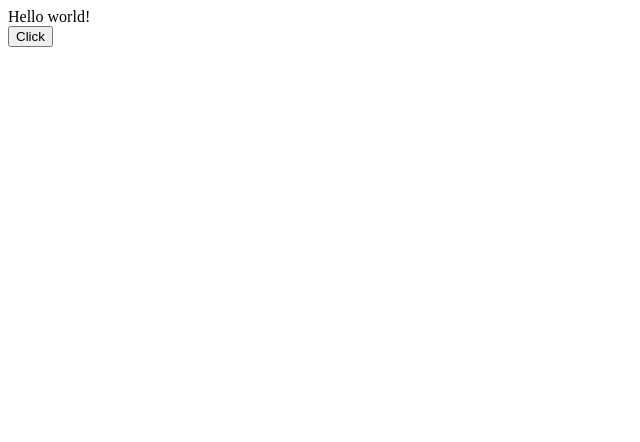
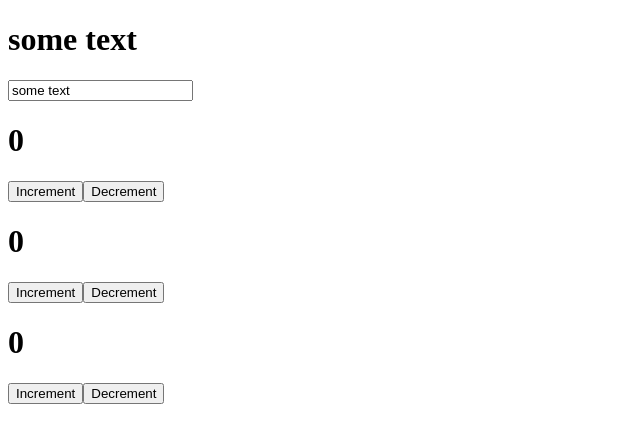
Before and after one commit to dmitry92ahv/learnReact, a React (Create React App) app in the folder my-app/: page / in a window 1280 px wide. Shown: the top 442 px of the page, without its empty margins (0-640 px from the left). Built offline with nearby package versions, Linux system fonts and the light colour scheme.

Commit message:
first react app, learn simple component

```diff
--- a/my-app/src/App.js
+++ b/my-app/src/App.js
@@ -1,12 +1,26 @@
-import React from "react";
+import React, {useState} from "react";
+import Counter from "./components/Counter";
 
 function App() {
+
+
+  const [value, setValue] = useState('some text');
+
+
   return (
     <div className="App">
-        <div>
-            Hello world!
-        </div>
-        <button>Click</button>
+
+        <h1>{value}</h1>
+        <input value={value}
+          onChange={event => setValue(event.target.value)}
+        ></input>
+
+        <Counter/>
+
+        <Counter/>
+
+        <Counter/>
+
     </div>
   );
 }
--- /dev/null
+++ b/my-app/src/components/Counter.jsx
@@ -0,0 +1,24 @@
+import React, { useState } from "react";
+
+const Counter = function () {
+    const [count, setCount] = useState(0);
+
+
+    function increment(){
+        setCount(count + 1);
+    }
+
+    function decrement(){
+        setCount(count - 1);
+    }
+
+    return(
+      <div>
+          <h1>{count}</h1>
+          <button onClick={increment}>Increment</button>
+          <button onClick={decrement}>Decrement</button>
+      </div>
+    )
+}
+
+export default Counter;
--- a/my-app/src/index.js
+++ b/my-app/src/index.js
@@ -3,6 +3,7 @@
 import App from './App';
 
 ReactDOM.render(
-  <App />,
+  <App/>
+  ,
   document.getElementById('root')
 );
```
